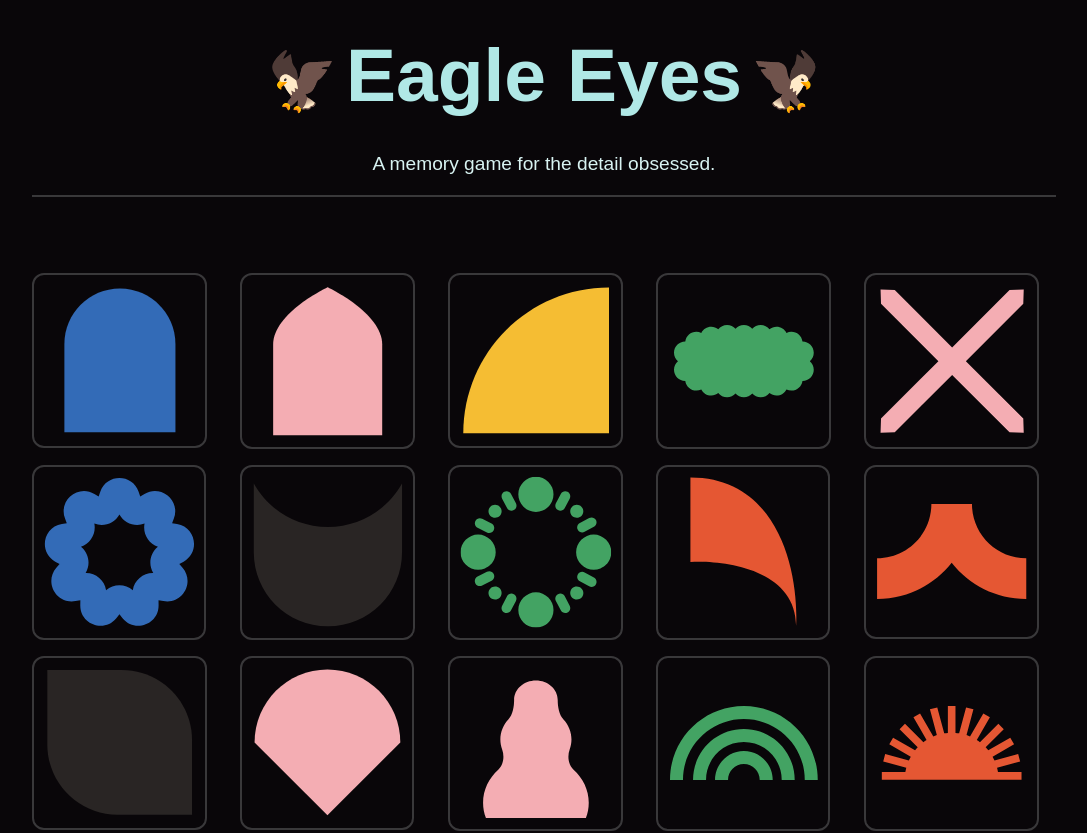
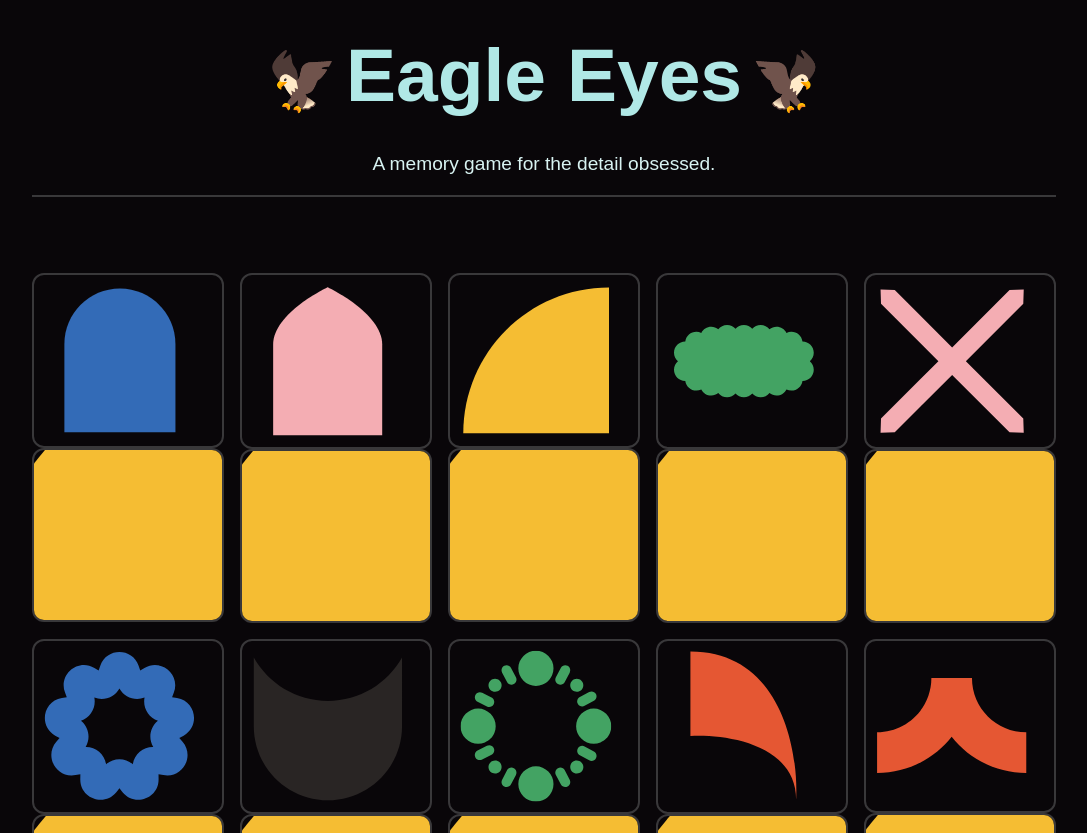
Before and after one commit to Samalmohanna1/Eagle-Eyes, a React (Vite) app: page / in a window 1280 px wide. Shown: the top 833 px of the page, without its empty margins (96-1183 px from the left). Built offline with nearby package versions, Linux system fonts and the light colour scheme.

Commit message:
feat: card back.

```diff
--- a/src/App.tsx
+++ b/src/App.tsx
@@ -14,7 +14,7 @@ function App() {
 					A memory game for the detail obsessed.
 				</p>
 			</div>
-			<div className='mx-auto grid grid-cols-5 gap-4 py-space-2xl'>
+			<div className='grid grid-cols-5 gap-4 py-space-2xl'>
 				{levelOne && levelOne.length > 0 ? (
 					levelOne.map((card, index) => (
 						<Card key={index} src={card.src} level={card.level} />
--- a/src/components/card.tsx
+++ b/src/components/card.tsx
@@ -7,12 +7,17 @@ interface CardProps {
 
 const Card: React.FC<CardProps> = ({ src, level }) => {
 	return (
-		<div className='card'>
-			<img
-				className='p-space-2xs rounded-xl border-2 border-white-100/20 hover:border-white-100/80 transition-all duration-300 ease-in-out'
-				src={`/assets/${level}/${src}`}
-				alt={src}
-			/>
+		<div>
+			<div className='p-space-2xs mx-auto rounded-xl border-2 border-white-100/20 hover:border-white-100/80 transition-all duration-300 ease-in-out'>
+				<img src={`/assets/${level}/${src}`} alt={src} />
+			</div>
+			<div className='p-space-2xs mx-auto rounded-xl border-2 border-white-100/20 hover:border-white-100/80 transition-all duration-300 ease-in-out overflow-hidden'>
+				<img
+					className='scale-200 relative bottom-10'
+					src={`/assets/level-one/Abstract-Circle-Sharp-Half--Streamline-Geometric-Shapes.svg`}
+					alt='back of card.'
+				/>
+			</div>
 		</div>
 	)
 }
--- a/tailwind.config.js
+++ b/tailwind.config.js
@@ -94,6 +94,7 @@ export default {
 			},
 			scale: {
 				'-1': '-1',
+				200: '2',
 			},
 		},
 	},
```
